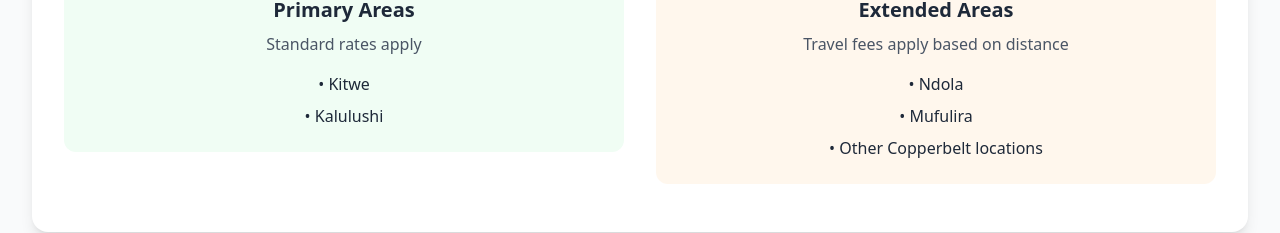
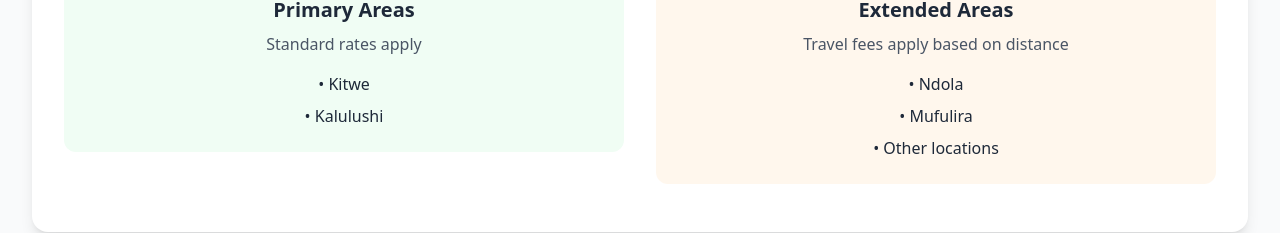
Before and after one commit to Chibs5/mwasue-website, a React (Vite) app: page /contact in a window 1280 px wide. Shown: the part 2811-3044 px from the top of the page. Built offline with nearby package versions, Linux system fonts and the light colour scheme.

Commit message:
Update Contact.jsx

```diff
--- a/src/pages/Contact.jsx
+++ b/src/pages/Contact.jsx
@@ -641,7 +641,7 @@ Contact Information:
                     <div className="space-y-2">
                       <p className="font-medium text-gray-800">• Ndola</p>
                       <p className="font-medium text-gray-800">• Mufulira</p>
-                      <p className="font-medium text-gray-800">• Other Copperbelt locations</p>
+                      <p className="font-medium text-gray-800">• Other locations</p>
                     </div>
                   </div>
                 </div>
```
